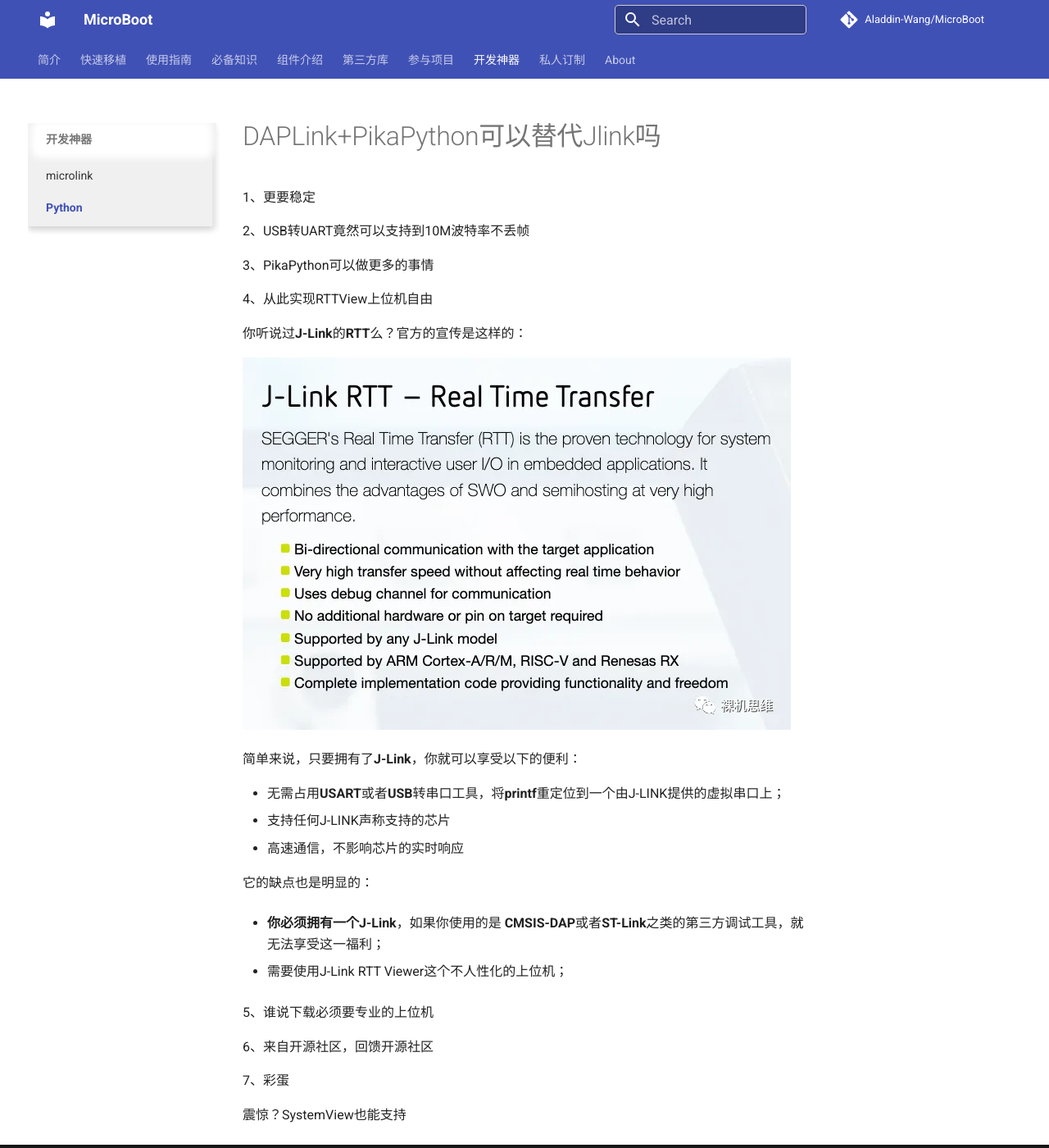
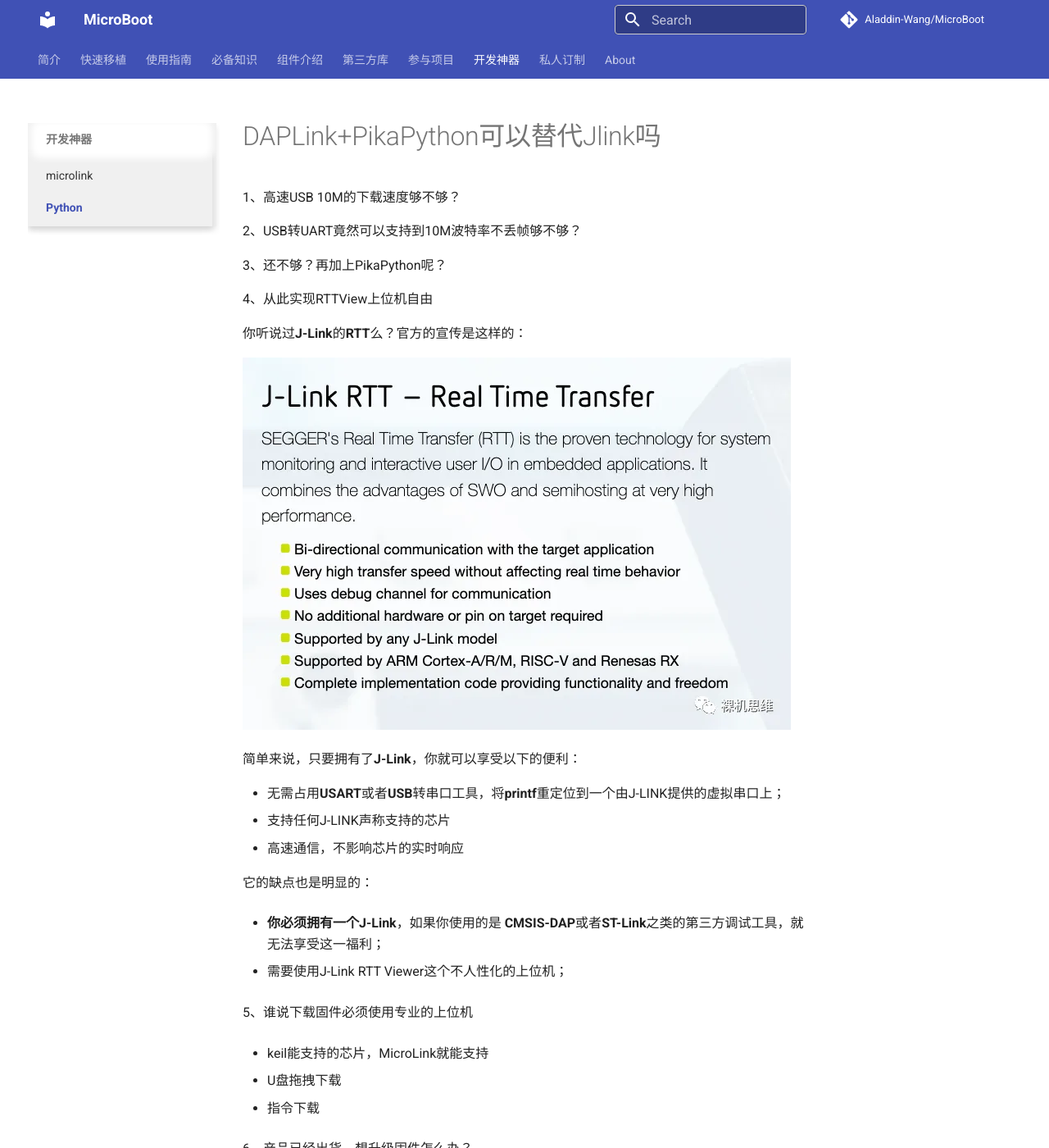
Before and after one commit to Aladdin-Wang/MicroBoot, an MkDocs documentation site: the page built from docs/tools/Python/Python.md, in a window 1280 px wide and 1400 px high. Shown: the whole window at 82% size. Built offline with MkDocs 1.6.1 and Material for MkDocs 9.7.7, drawn with Linux system fonts in a browser that asks for light colours; comment, search, counter and statistics services are not loaded; some of the changed text lies outside the part shown.

Commit message:
更新文档

```diff
--- a/docs/tools/Python/Python.md
+++ b/docs/tools/Python/Python.md
@@ -4,15 +4,15 @@
 
 
 
-1、更要稳定
+1、高速USB 10M的下载速度够不够？
 
 
 
-2、USB转UART竟然可以支持到10M波特率不丢帧
+2、USB转UART竟然可以支持到10M波特率不丢帧够不够？
 
 
 
-3、PikaPython可以做更多的事情
+3、还不够？再加上PikaPython呢？
 
 
 
@@ -40,18 +40,30 @@
 
 
 
+5、谁说下载固件必须使用专业的上位机
 
-
-5、谁说下载必须要专业的上位机
+- keil能支持的芯片，MicroLink就能支持
 
 
 
-6、来自开源社区，回馈开源社区
+- U盘拖拽下载
 
 
 
-7、彩蛋
+- 指令下载
 
 
 
+6、产品已经出货，想升级固件怎么办？
+
+
+
+7、来自开源社区，回馈开源社区
+
+加上微信小店链接和淘宝链接
+
+qq群：
+
+8、彩蛋
+
 震惊？SystemView也能支持
```
